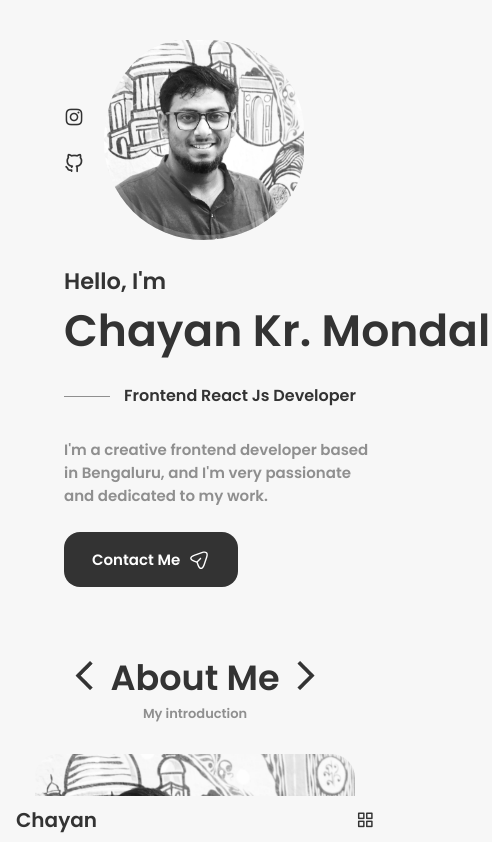
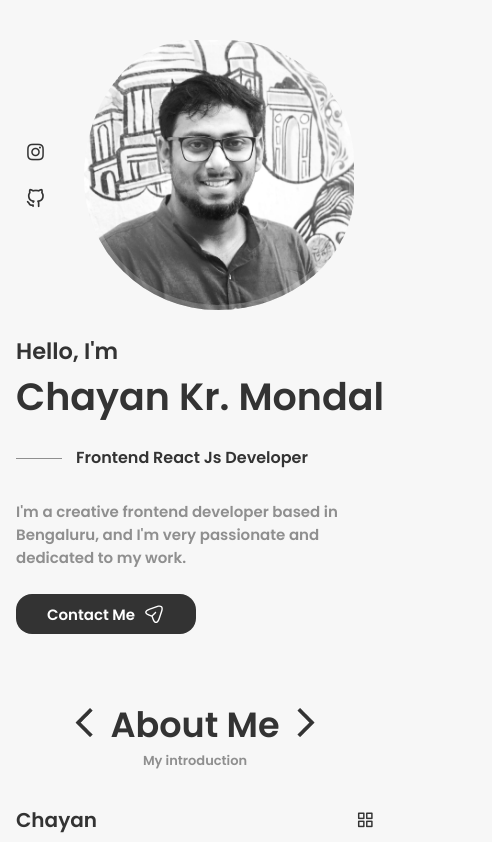
Before and after one commit to ChayanKM/Chayan-Portfolio-Website, a React (Create React App) app: page / in a window 390 px wide. Shown: the top 842 px of the page, 492 px wide, since content can reach past the window. Built offline with nearby package versions, Linux system fonts and the light colour scheme.

Commit message:
6th commit
responsive update

```diff
--- a/src/components/hobbies/hobbies.css
+++ b/src/components/hobbies/hobbies.css
@@ -119,9 +119,21 @@
 }
 
 /* for small devices */
-@media screen and (max-width: 350px) {
+@media screen and (max-width: 393px) {
   .icon {
     height: 30px;
     width: 30px;
   }
+  .carrosel-geral {
+    width: 17.65rem;
+    height: 22rem;
+  }
+  .navegacao {
+    padding: .3rem;
+    color: rgba(0, 0, 0, 0.5);
+  }
+  .hobbies__modal-close {
+    top: 5.5rem;
+    right: 3rem;
 }
+}
--- a/src/components/home/home.css
+++ b/src/components/home/home.css
@@ -194,24 +194,25 @@
 
 
 /* for small devices */
-@media screen and (max-width: 350px) {
+@media screen and (max-width: 477px) {
     .home__data {
-        margin-left: 0rem;
+        margin-left: 0;
     }
     .home__social {
         margin-left: 0.6rem;
     }
     .home__img {
-        width: 180px;
-        height: 180px;
+        width: 270px;
+        height: 270px;
     }
     .home__title {
-        font-size: 29px;
+        font-size: 38px;
         margin-bottom:20px;
     }
     .button {
         height: 40px;
-        width: 140px;
+        width: 180px;
         padding: 1rem 1rem;
+        justify-content: center;
     }
 }
--- a/src/components/qualification/Qualification.jsx
+++ b/src/components/qualification/Qualification.jsx
@@ -66,7 +66,7 @@ const Qualification = () => {
             <div className="qualification__data">
               <div>
                 <h3 className="qualification__title">Pure Science</h3>
-                <span className="qualification__subtitle"> Higher Secondary in<br></br> Barasat P.C.S Government<br></br> High School</span>
+                <span className="qualification__subtitle"> Higher Secondary in Barasat P.C.S Government High School</span>
                 <div className="qualification__calender">
                   <i className="uil uil-calendar-alt"></i> 2017
                 </div>
@@ -87,7 +87,7 @@ const Qualification = () => {
 
               <div>
                 <h3 className="qualification__title">Pure Science</h3>
-                <span className="qualification__subtitle"> Secondary in<br></br> Barasat P.C.S Government<br></br> High School</span>
+                <span className="qualification__subtitle"> Secondary in Barasat P.C.S Government High School</span>
                 <div className="qualification__calender">
                   <i className="uil uil-calendar-alt"></i> 2015
                 </div>
--- a/src/components/qualification/qualification.css
+++ b/src/components/qualification/qualification.css
@@ -75,7 +75,6 @@
     height: 13px;
     background-color: var(--text-color);
     border-radius: 50%;
-
 }
 /* ::-webkit-scrollbar {
     overflow-x: hidden;
@@ -127,22 +126,23 @@
 }
 
 /* for small devices */
-@media screen and (max-width: 350px) {
+@media screen and (max-width: 393px) {
     .qualification__data {
         gap: 0.5rem;
     }
+
     .qualification__title {
-        font-size:10px;
+        font-size:15px;
         font-weight: var(--font-normal);
     }
 
     .qualification__subtitle {
         display: inline-block;
-        font-size: 9px;
+        font-size: 14px;
         margin-bottom: var(--md-1);
     }
 
     .qualification__calender {
-        font-size: 9px;
+        font-size: 14px;
     }
 }
```
